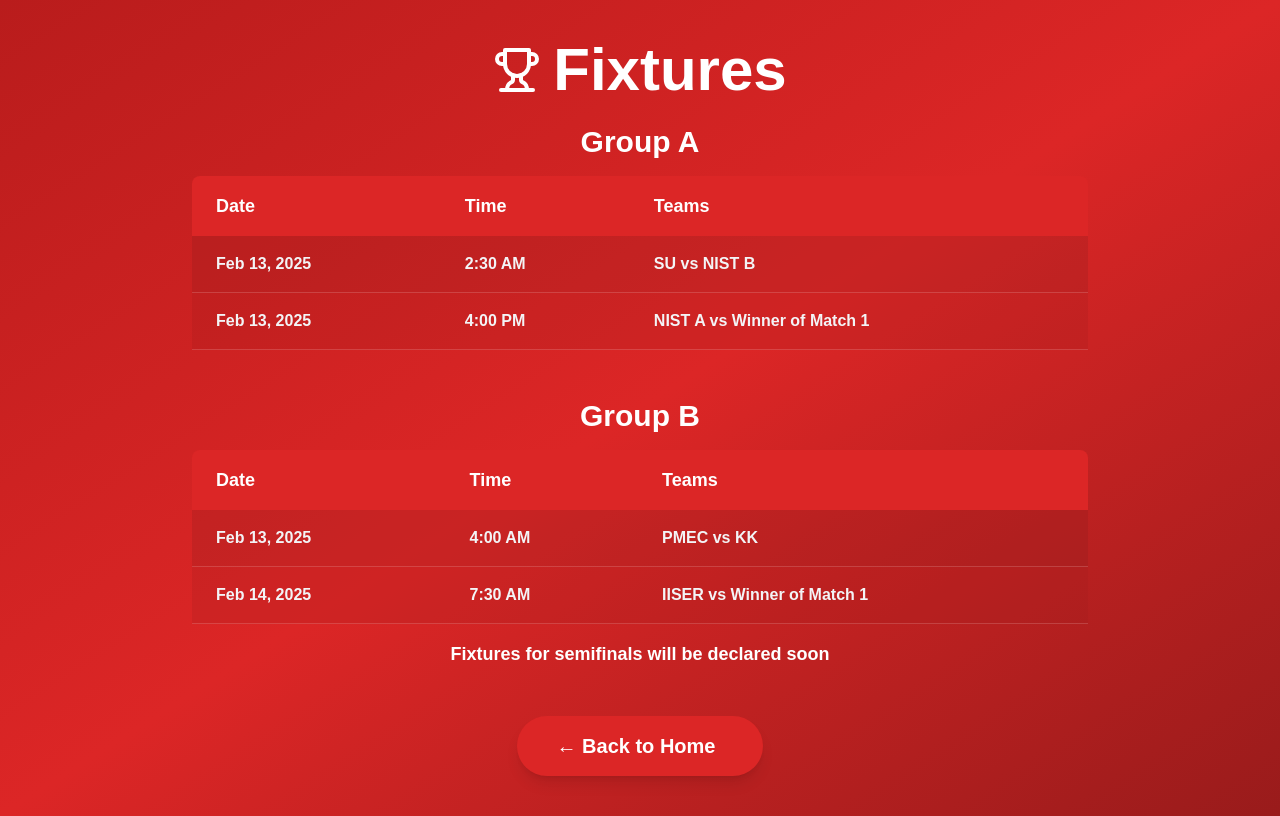
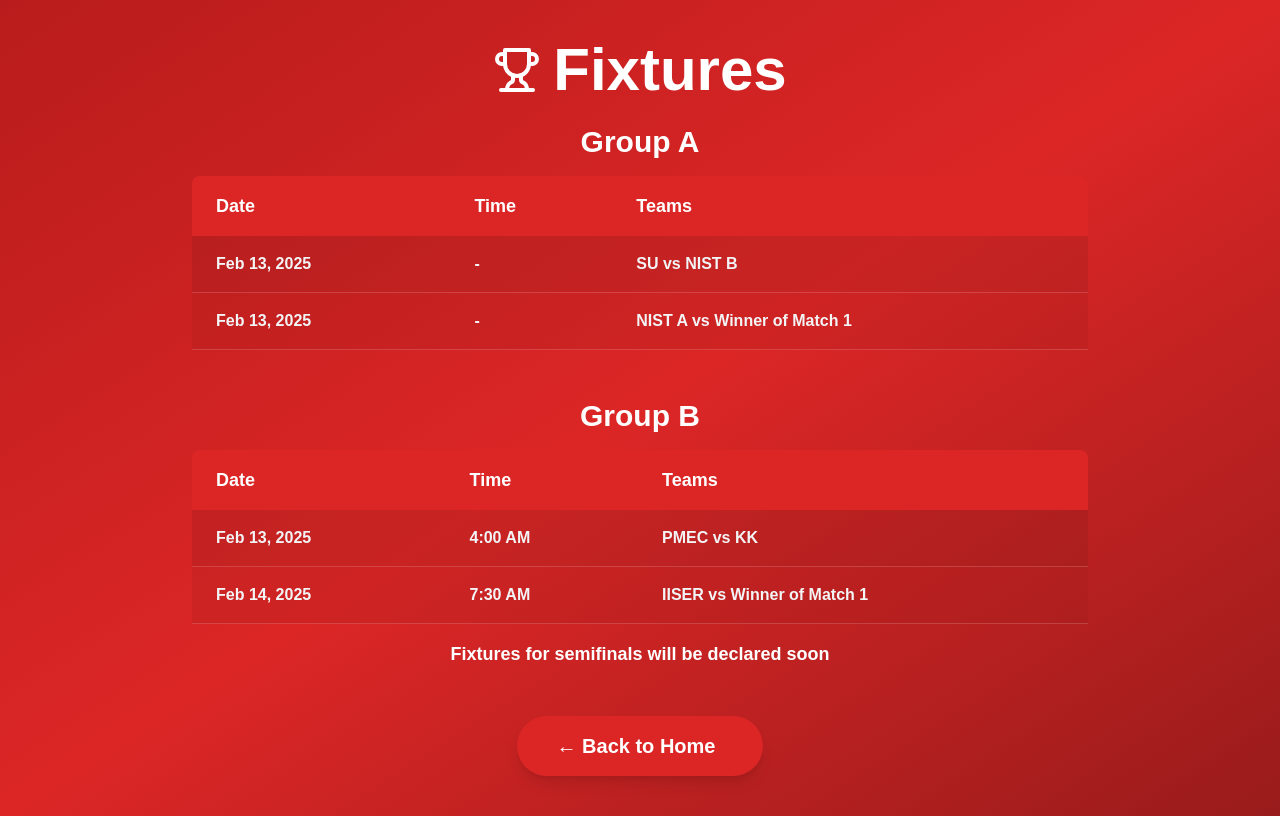
Before and after one commit to ENZOMOTIVE/NFC-2k25, a Next.js app in the folder nfc-25/: page /pages/Fixtures in a window 1280 px wide. Built offline with nearby package versions, Linux system fonts and the light colour scheme.

Commit message:
button update

```diff
--- a/nfc-25/app/page.tsx
+++ b/nfc-25/app/page.tsx
@@ -8,22 +8,11 @@ export default function Home() {
   const [loading, setLoading] = useState(true);
 
   useEffect(() => {
-    // Check if the user has already visited the site
-    const isFirstVisit = localStorage.getItem("firstVisit");
+    const timer = setTimeout(() => {
+      setLoading(false);
+    }, 2000);
 
-    if (isFirstVisit) {
-
-      setLoading(false);
-    } else {
-
-      const timer = setTimeout(() => {
-        setLoading(false);
-
-        localStorage.setItem("firstVisit", "true");
-      }, 2000);
-
-      return () => clearTimeout(timer);
-    }
+    return () => clearTimeout(timer);
   }, []);
 
   return (
--- a/nfc-25/app/pages/Fixtures/page.tsx
+++ b/nfc-25/app/pages/Fixtures/page.tsx
@@ -28,8 +28,8 @@ export default function Fixtures() {
       </thead>
       <tbody className="text-gray-100 font-semibold">
         {[
-          { date: "Feb 13, 2025", time: "2:30 AM", teams: "SU vs NIST B" },
-          { date: "Feb 13, 2025", time: "4:00 PM", teams: "NIST A vs Winner of Match 1" },
+          { date: "Feb 13, 2025", time: " - ", teams: "SU vs NIST B" },
+          { date: "Feb 13, 2025", time: " - ", teams: "NIST A vs Winner of Match 1" },
         ].map((fixture, index) => (
           <tr
             key={index}
--- a/nfc-25/app/pages/Footer/footer.tsx
+++ b/nfc-25/app/pages/Footer/footer.tsx
@@ -1,7 +1,7 @@
 export default function Footer() {
     return (
       <footer className="w-full text-center py-4 bg-black text-white">
-        Made by Enzomotive with Love
+        Made by Enzomotive with ♡
       </footer>
     );
   }
```
